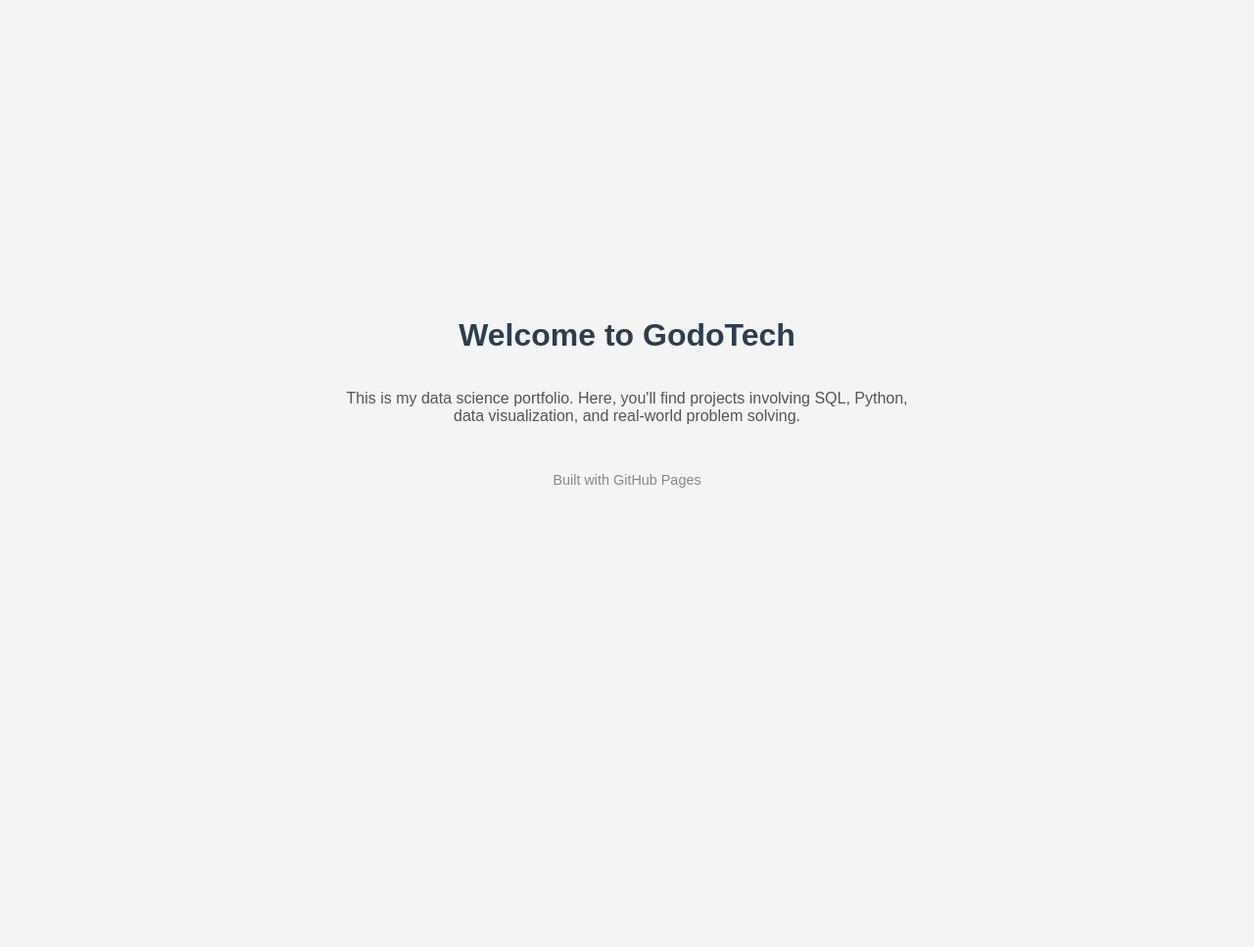
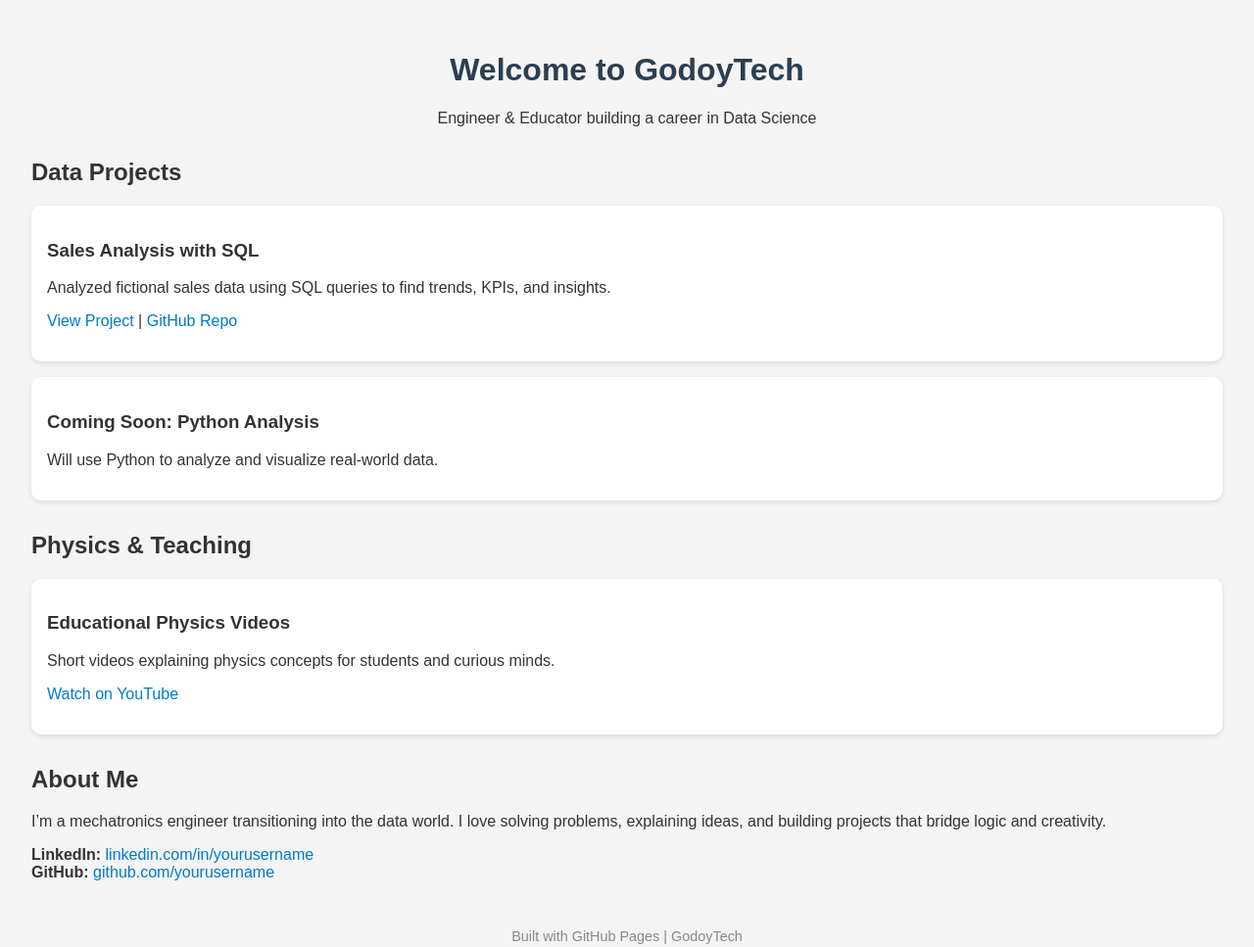
Before and after one commit to Arfenond/godotech, a plain HTML site: page index.html in a window 1280 px wide. Shown: the whole page at 98% size. Before the commit the page ends 800 px from the top, so only its background shows below. Drawn offline with Linux system fonts and the light colour scheme.

Commit message:
Update index.html

```diff
--- a/index.html
+++ b/index.html
@@ -3,41 +3,92 @@
 <head>
   <meta charset="UTF-8" />
   <meta name="viewport" content="width=device-width, initial-scale=1.0"/>
-  <title>GodoTech | Data Portfolio</title>
+  <title>GodoyTech | Portfolio</title>
   <style>
     body {
       font-family: sans-serif;
       background-color: #f4f4f4;
       margin: 0;
-      padding: 0;
-      display: flex;
-      align-items: center;
-      justify-content: center;
-      min-height: 100vh;
-      flex-direction: column;
+      padding: 2rem;
+      color: #333;
     }
+
+    header {
+      text-align: center;
+      margin-bottom: 2rem;
+    }
+
     h1 {
       color: #2c3e50;
     }
-    p {
-      color: #555;
-      max-width: 600px;
+
+    section {
+      margin-bottom: 2rem;
+    }
+
+    .project {
+      background: white;
+      padding: 1rem;
+      border-radius: 10px;
+      box-shadow: 0 2px 5px rgba(0,0,0,0.1);
+      margin-bottom: 1rem;
+    }
+
+    a {
+      color: #007acc;
+      text-decoration: none;
+    }
+
+    footer {
       text-align: center;
-      padding: 0 1rem;
-    }
-    footer {
-      margin-top: 2rem;
+      margin-top: 3rem;
       font-size: 0.9rem;
       color: #888;
     }
   </style>
 </head>
 <body>
-  <h1>Welcome to GodoTech</h1>
-  <p>This is my data science portfolio. Here, you'll find projects involving SQL, Python, data visualization, and real-world problem solving.</p>
+  <header>
+    <h1>Welcome to GodoyTech</h1>
+    <p>Engineer & Educator building a career in Data Science</p>
+  </header>
+
+  <section>
+    <h2>Data Projects</h2>
+
+    <div class="project">
+      <h3>Sales Analysis with SQL</h3>
+      <p>Analyzed fictional sales data using SQL queries to find trends, KPIs, and insights.</p>
+      <p><a href="#">View Project</a> | <a href="#">GitHub Repo</a></p>
+    </div>
+
+    <div class="project">
+      <h3>Coming Soon: Python Analysis</h3>
+      <p>Will use Python to analyze and visualize real-world data.</p>
+    </div>
+  </section>
+
+  <section>
+    <h2>Physics & Teaching</h2>
+
+    <div class="project">
+      <h3>Educational Physics Videos</h3>
+      <p>Short videos explaining physics concepts for students and curious minds.</p>
+      <p><a href="#">Watch on YouTube</a></p>
+    </div>
+  </section>
+
+  <section>
+    <h2>About Me</h2>
+    <p>I’m a mechatronics engineer transitioning into the data world. I love solving problems, explaining ideas, and building projects that bridge logic and creativity.</p>
+    <p>
+      <strong>LinkedIn:</strong> <a href="https://linkedin.com/in/yourusername" target="_blank">linkedin.com/in/yourusername</a><br>
+      <strong>GitHub:</strong> <a href="https://github.com/yourusername" target="_blank">github.com/yourusername</a>
+    </p>
+  </section>
 
   <footer>
-    Built with GitHub Pages
+    Built with GitHub Pages | GodoyTech
   </footer>
 </body>
 </html>
```
